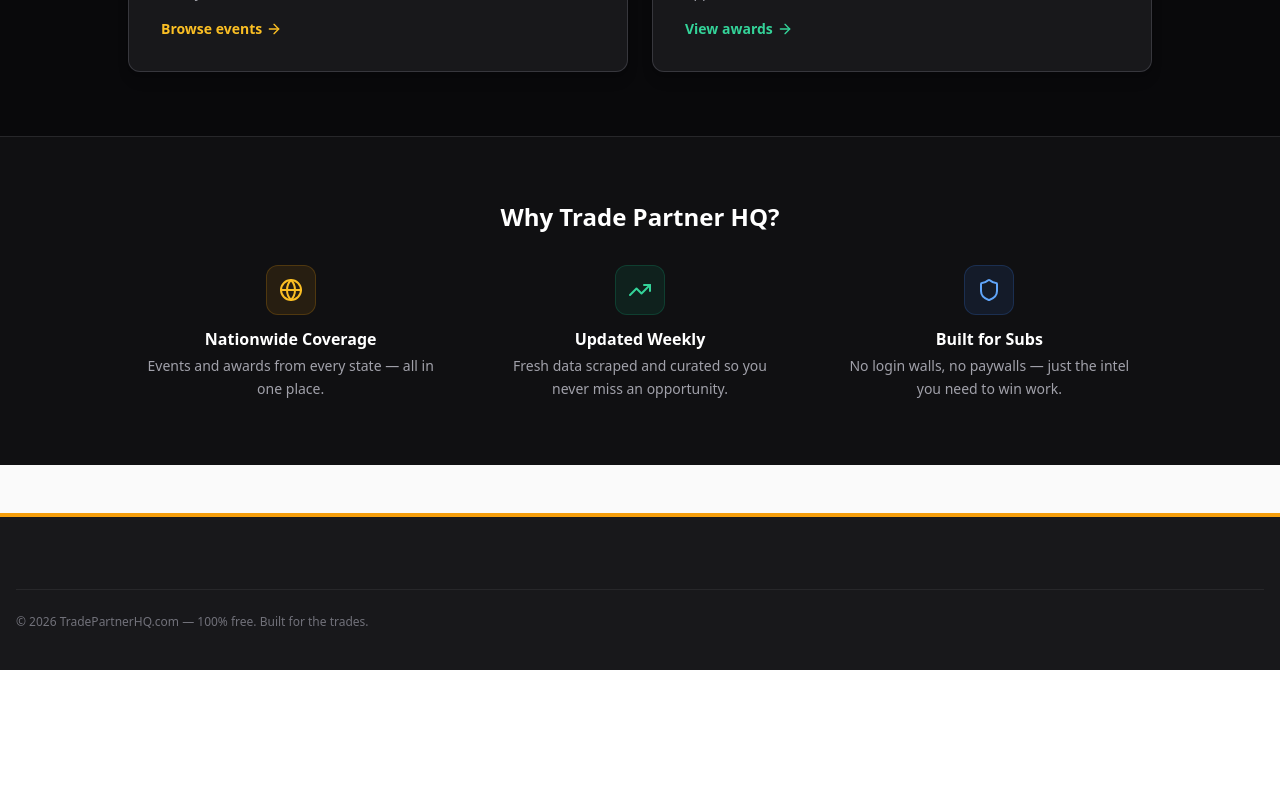
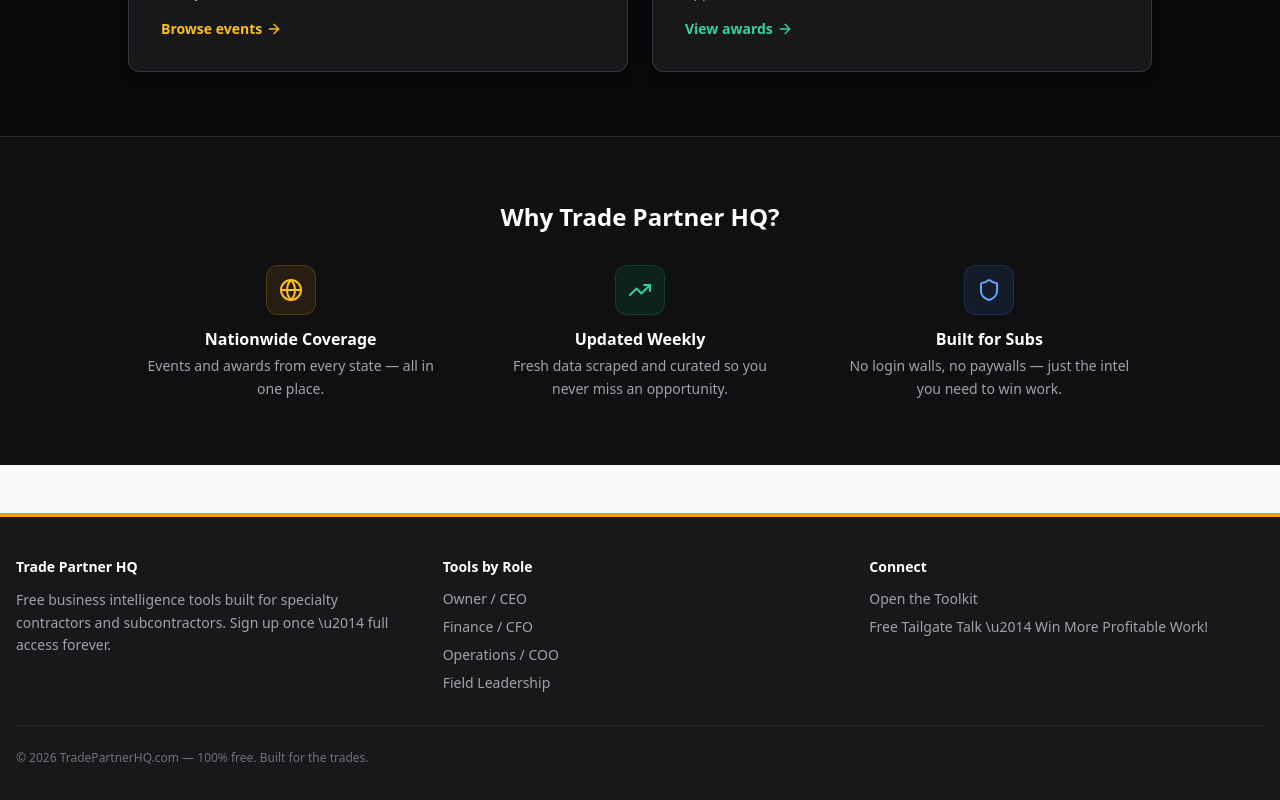
Before and after one commit to lancefuruyama/tradepartnerhq, a React (Vite) app: page / in a window 1280 px wide. Shown: the part 1044-1844 px from the top of the page. Before the commit the page ends 1714 px from the top, so only its background shows below. Built offline with nearby package versions, Linux system fonts and the light colour scheme.

Commit message:
Update Footer with role links and Calendly

```diff
--- a/src/components/Footer.tsx
+++ b/src/components/Footer.tsx
@@ -1,8 +1,44 @@
+import { Link } from 'react-router-dom';
+
 export function Footer() {
   return (
     <footer id="about" className="bg-zinc-900 border-t-4 border-amber-500 mt-12">
       <div className="max-w-7xl mx-auto px-4 py-10">
-        <div className="border-t border-zinc-800 mt-8 pt-6 flex flex-col md:flex-row justify-between items-center gap-3">
+        <div className="grid grid-cols-1 md:grid-cols-3 gap-8 mb-8">
+          <div>
+            <h3 className="text-white font-bold text-sm mb-3">Trade Partner HQ</h3>
+            <p className="text-zinc-400 text-sm leading-relaxed">
+              Free business intelligence tools built for specialty contractors and subcontractors. Sign up once \u2014 full access forever.
+            </p>
+          </div>
+          <div>
+            <h3 className="text-white font-bold text-sm mb-3">Tools by Role</h3>
+            <div className="space-y-2">
+              <Link to="/toolkit?profile=owner-ceo" className="block text-zinc-400 text-sm hover:text-amber-400 transition-colors">Owner / CEO</Link>
+              <Link to="/toolkit?profile=finance-cfo" className="block text-zinc-400 text-sm hover:text-amber-400 transition-colors">Finance / CFO</Link>
+              <Link to="/toolkit?profile=operations-coo" className="block text-zinc-400 text-sm hover:text-amber-400 transition-colors">Operations / COO</Link>
+              <Link to="/toolkit?profile=field-leadership" className="block text-zinc-400 text-sm hover:text-amber-400 transition-colors">Field Leadership</Link>
+            </div>
+          </div>
+          <div>
+            <h3 className="text-white font-bold text-sm mb-3">Connect</h3>
+            <div className="space-y-2">
+              <Link to="/toolkit" className="block text-zinc-400 text-sm hover:text-amber-400 transition-colors">Open the Toolkit</Link>
+              <a
+                href=""
+                onClick={(e) => {
+                  e.preventDefault();
+                  // @ts-expect-error Calendly is loaded via external script
+                  window.Calendly?.initPopupWidget({ url: 'https://calendly.com/lance-furuyama/tradepartnerhq' });
+                }}
+                className="block text-zinc-400 text-sm hover:text-amber-400 transition-colors"
+              >
+                Free Tailgate Talk \u2014 Win More Profitable Work!
+              </a>
+            </div>
+          </div>
+        </div>
+        <div className="border-t border-zinc-800 pt-6 flex flex-col md:flex-row justify-between items-center gap-3">
           <p className="text-xs text-zinc-500">
             &copy; {new Date().getFullYear()} TradePartnerHQ.com &mdash; 100% free. Built for the trades.
           </p>
```
